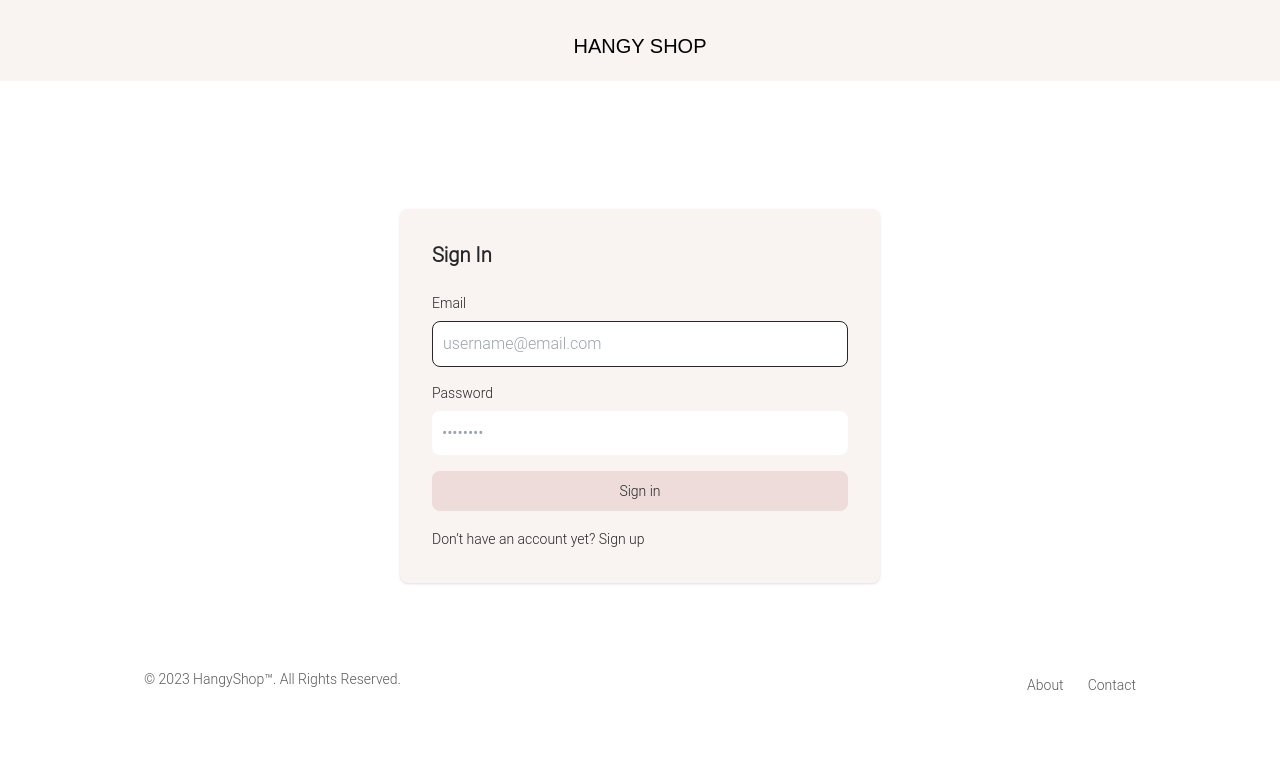
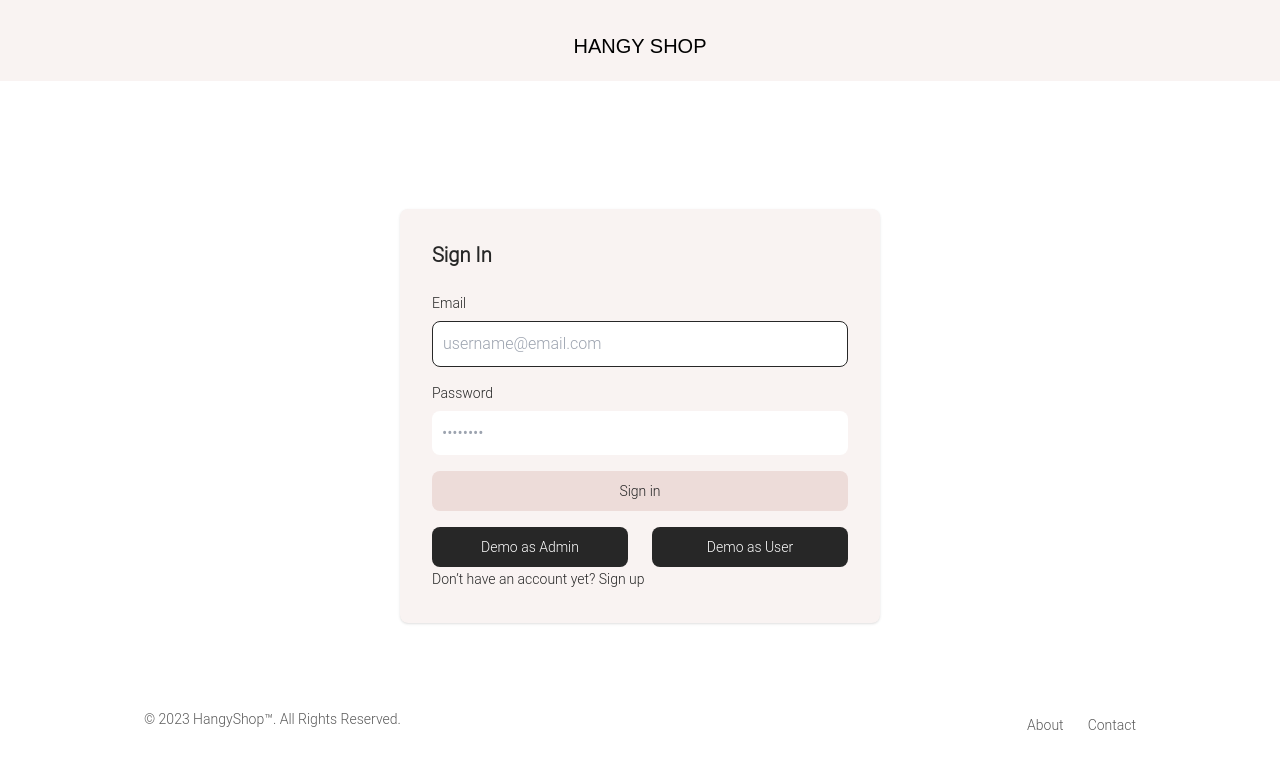
Before and after one commit to alexhanbich/crochet-shop, a React (Create React App) app in the folder frontend/: page /login in a window 1280 px wide. Shown: the top 768 px of the page. Built offline with nearby package versions, Linux system fonts and the light colour scheme; no server answers; some icons are missing; a web font is replaced by a local one.

Commit message:
create demo buttons

```diff
--- a/frontend/src/pages/Login.jsx
+++ b/frontend/src/pages/Login.jsx
@@ -39,12 +39,24 @@ const Login = () => {
       toast.error(err?.data?.message || err.error);
     }
   };
+
+  const demoHandler = async (email, password) => {
+    try {
+      const res = await login({ email, password }).unwrap();
+      dispatch(setCredentials({ ...res }));
+
+      navigate(redirect);
+    } catch (err) {
+      console.log(err);
+      toast.error(err?.data?.message || err.error);
+    }
+  };
   return (
     <div className="flex flex-col items-center px-6 py-8 mx-auto mt-24 text-black">
       <div className="w-[480px] bg-secondary rounded-lg shadow">
         <div className="p-6 space-y-4 md:space-y-6 sm:p-8">
           <h1 className="text-xl font-bold">Sign In</h1>
-          <form className="space-y-4" noValidate onSubmit={submitHandler}>
+          <form className="space-y-4" noValidate>
             <div>
               <label className="block mb-2 text-sm">Email</label>
               <input
@@ -83,12 +95,30 @@ const Login = () => {
             </div> */}
             <button
               type="submit"
+              onClick={submitHandler}
               disabled={isLoading}
               className="w-full bg-primary hover:bg-accent rounded-lg text-sm px-5 py-2.5 text-center"
             >
               Sign in
             </button>
-            <div className="my-1"></div>
+            <div className="flex space-x-6 my-3">
+              <button
+                type="submit"
+                disabled={isLoading}
+                onClick={() => demoHandler("admin@email.com", "123456")}
+                className="w-full bg-black text-white hover:bg-gray rounded-lg text-sm px-5 py-2.5 text-center"
+              >
+                Demo as Admin
+              </button>
+              <button
+                type="submit"
+                disabled={isLoading}
+                onClick={() => demoHandler("john@email.com", "123456")}
+                className="w-full bg-black text-white hover:bg-gray rounded-lg text-sm px-5 py-2.5 text-center"
+              >
+                Demo as User
+              </button>
+            </div>
             <Link
               to={redirect ? `/register?redirect=${redirect}` : "/register"}
               className="text-sm text-primary-600 hover:underline"
```
